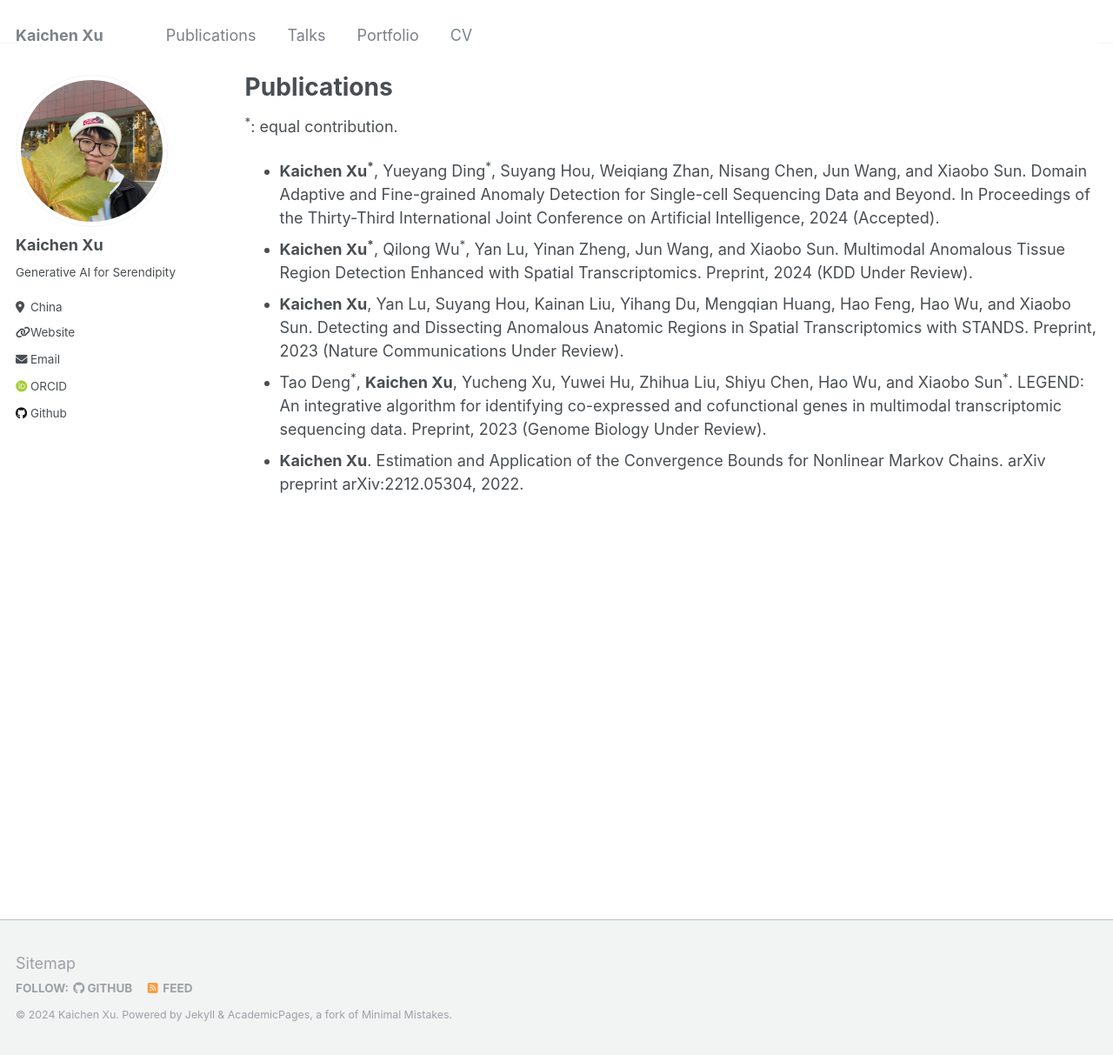
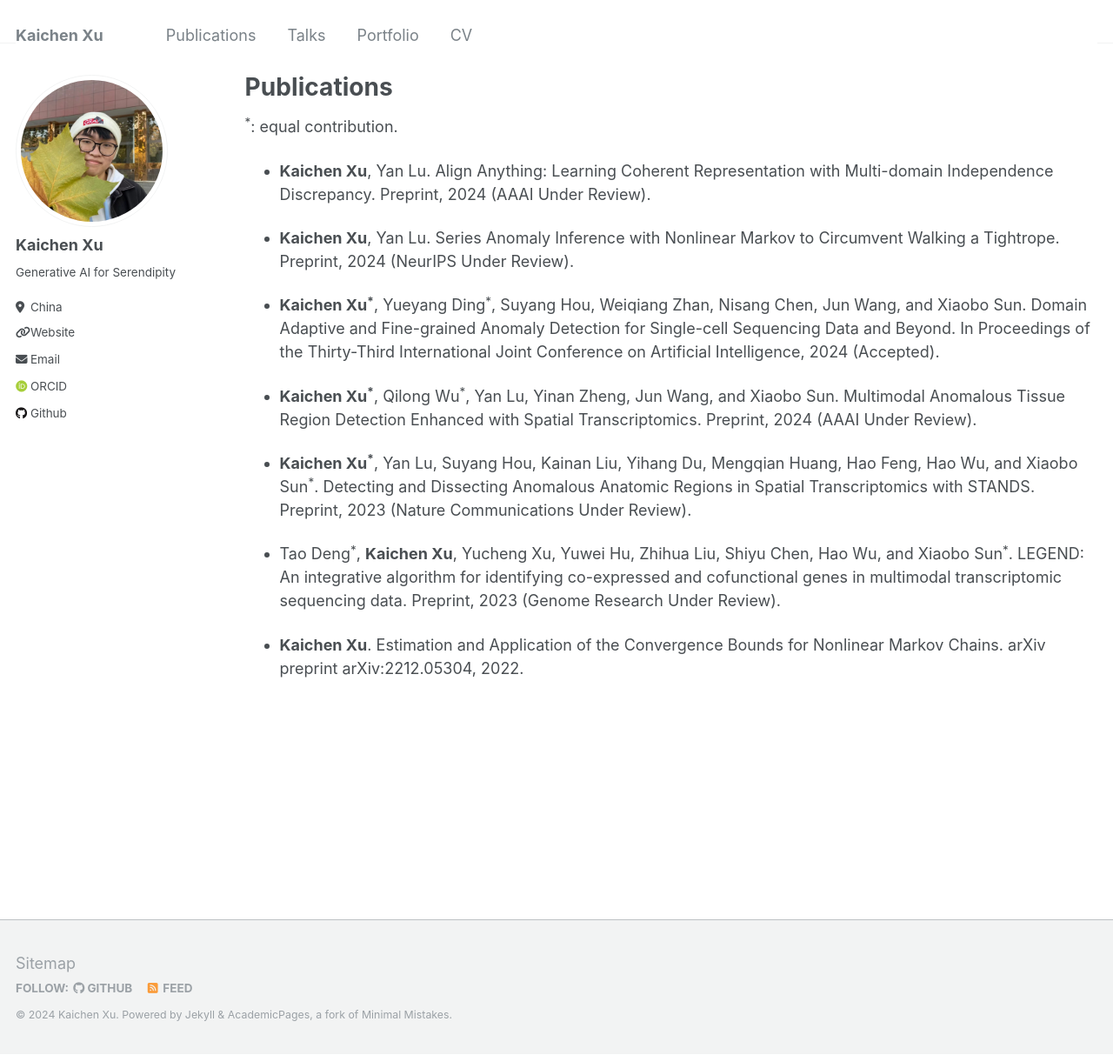
Before and after one commit to Catchxu/Catchxu.github.io, a Jekyll site: the page built from _pages/publications.md, in a window 1280 px wide and 1213 px high. Shown: the whole window at 87% size. Built offline with Jekyll 4.4.1, drawn with Linux system fonts in a browser that asks for light colours; some web fonts are replaced.

```diff
--- a/_pages/publications.md
+++ b/_pages/publications.md
@@ -17,8 +17,16 @@ author_profile: true
 
 <sup>*</sup>: equal contribution.
 
+* <b>Kaichen Xu</b>, Yan Lu. Align Anything: Learning Coherent Representation with Multi-domain Independence Discrepancy. Preprint, 2024 (AAAI Under Review).
+
+* <b>Kaichen Xu</b>, Yan Lu. Series Anomaly Inference with Nonlinear Markov to Circumvent Walking a Tightrope. Preprint, 2024 (NeurIPS Under Review).
+
 * <b>Kaichen Xu<sup>*</sup></b>, Yueyang Ding<sup>*</sup>, Suyang Hou, Weiqiang Zhan, Nisang Chen, Jun Wang, and Xiaobo Sun. Domain Adaptive and Fine-grained Anomaly Detection for Single-cell Sequencing Data and Beyond. In Proceedings of the Thirty-Third International Joint Conference on Artificial Intelligence, 2024 (Accepted).
-* <b>Kaichen Xu<sup>*</sup></b>, Qilong Wu<sup>*</sup>, Yan Lu, Yinan Zheng, Jun Wang, and Xiaobo Sun. Multimodal Anomalous Tissue Region Detection Enhanced with Spatial Transcriptomics. Preprint, 2024 (KDD Under Review).
-* <b>Kaichen Xu</b>, Yan Lu, Suyang Hou, Kainan Liu, Yihang Du, Mengqian Huang, Hao Feng, Hao Wu, and Xiaobo Sun. Detecting and Dissecting Anomalous Anatomic Regions in Spatial Transcriptomics with STANDS. Preprint, 2023 (Nature Communications Under Review).
-* Tao Deng<sup>*</sup>, <b>Kaichen Xu</b>, Yucheng Xu, Yuwei Hu, Zhihua Liu, Shiyu Chen, Hao Wu, and Xiaobo Sun<sup>*</sup>. LEGEND: An integrative algorithm for identifying co-expressed and cofunctional genes in multimodal transcriptomic sequencing data. Preprint, 2023 (Genome Biology Under Review).
+
+* <b>Kaichen Xu<sup>*</sup></b>, Qilong Wu<sup>*</sup>, Yan Lu, Yinan Zheng, Jun Wang, and Xiaobo Sun. Multimodal Anomalous Tissue Region Detection Enhanced with Spatial Transcriptomics. Preprint, 2024 (AAAI Under Review).
+
+* <b>Kaichen Xu<sup>*</sup></b>, Yan Lu, Suyang Hou, Kainan Liu, Yihang Du, Mengqian Huang, Hao Feng, Hao Wu, and Xiaobo Sun<sup>*</sup>. Detecting and Dissecting Anomalous Anatomic Regions in Spatial Transcriptomics with STANDS. Preprint, 2023 (Nature Communications Under Review).
+
+* Tao Deng<sup>*</sup>, <b>Kaichen Xu</b>, Yucheng Xu, Yuwei Hu, Zhihua Liu, Shiyu Chen, Hao Wu, and Xiaobo Sun<sup>*</sup>. LEGEND: An integrative algorithm for identifying co-expressed and cofunctional genes in multimodal transcriptomic sequencing data. Preprint, 2023 (Genome Research Under Review).
+
 * <b>Kaichen Xu</b>. Estimation and Application of the Convergence Bounds for Nonlinear Markov Chains. arXiv preprint arXiv:2212.05304, 2022.
```
Also changed, not shown: _portfolio/portfolio-3.md (+4 -0 lines).
